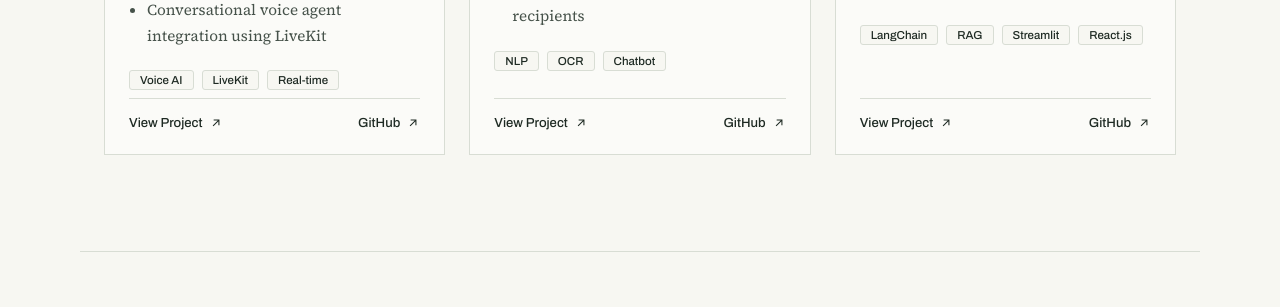
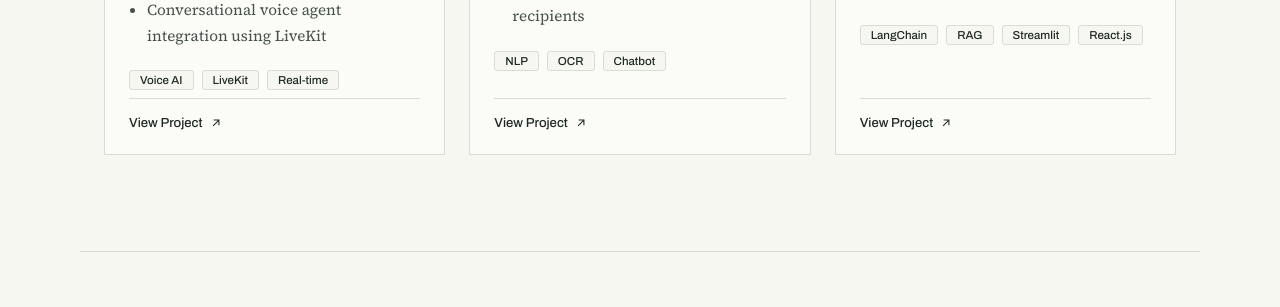
Before and after one commit to SyedArhumHussain/portfolio, a PHP site: page / in a window 1280 px wide. Shown: the part 2371-2678 px from the top of the page. Run offline with PHP 8.4, Linux system fonts and the light colour scheme.

Commit message:
Projects: View Project only, CareShare live link

```diff
--- a/config/config.php
+++ b/config/config.php
@@ -27,7 +27,7 @@ $projects = [
  ['n'=>'02','cat'=>'Healthcare AI / NLP','title'=>'CareShare: AI-Powered Medical Donation Platform','art'=>'care',
   'desc'=>'A bilingual healthcare platform connecting medicine and medical equipment donors with recipients through intelligent conversational assistance.',
   'points'=>['English and Urdu AI chatbot','Medicine donation and request management','OCR and image-based information extraction','AI-powered assistance for donors and recipients'],
-  'tags'=>['NLP','OCR','Chatbot'],'view'=>'https://github.com/SyedArhumHussain/CareShare-AI','github'=>'https://github.com/SyedArhumHussain/CareShare-AI'],
+  'tags'=>['NLP','OCR','Chatbot'],'view'=>'https://green-locust-531594.hostingersite.com/','github'=>'https://github.com/SyedArhumHussain/CareShare-AI'],
  ['n'=>'03','cat'=>'Generative AI / RAG','title'=>'Retrieval-Augmented Customer Support Assistant','art'=>'rag',
   'desc'=>'An intelligent customer support solution using LangChain and Retrieval-Augmented Generation to provide context-aware responses and improve information retrieval.',
   'points'=>['LangChain-based RAG architecture','Context-aware conversational responses','Document retrieval and information processing','Streamlit and React.js dashboards'],
--- a/includes/projects.php
+++ b/includes/projects.php
@@ -19,7 +19,7 @@ function art($k){
         <ul class="pts"><?php foreach($p['points'] as $x): ?><li><?= e($x) ?></li><?php endforeach; ?></ul>
         <ul class="tags"><?php foreach($p['tags'] as $t): ?><li><?= e($t) ?></li><?php endforeach; ?></ul>
         <div class="foot">
-          <?php foreach(['view'=>'View Project','github'=>'GitHub'] as $k=>$l):
+          <?php foreach(['view'=>'View Project'] as $k=>$l):
             if($p[$k]): ?><a href="<?= e($p[$k]) ?>" target="_blank" rel="noopener noreferrer"><?= $l ?> <?= arrow() ?></a>
             <?php else: ?><span class="off" aria-disabled="true" title="Link not configured yet (config/config.php)"><?= $l ?> (link pending)</span><?php endif; endforeach; ?>
         </div>
```
